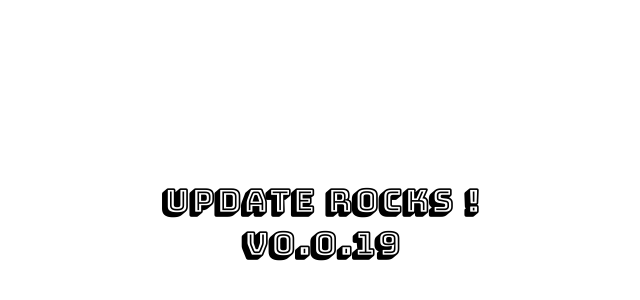
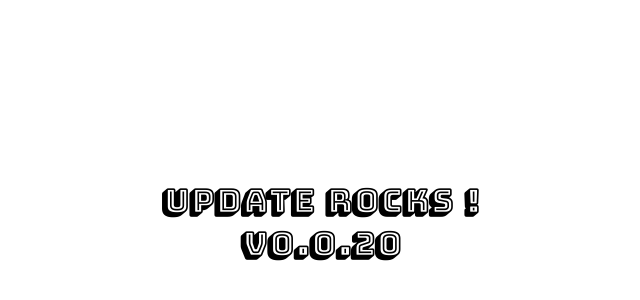
Before and after one commit to rllola/electron-example, a website: page src/index.html in a window 1280 px wide. Shown: the part 140-440 px from the top of the page, 320-960 px from the left. Drawn offline with Linux system fonts and the light colour scheme.

Commit message:
Test exact tuto

```diff
--- a/package.json
+++ b/package.json
@@ -1,7 +1,7 @@
 {
   "name": "electron-example",
   "productName": "electron-example",
-  "version": "0.0.19",
+  "version": "0.0.20",
   "description": "My Electron application description",
   "main": "src/index.js",
   "scripts": {
--- a/src/index.html
+++ b/src/index.html
@@ -8,6 +8,6 @@
   <body style="font-weight: bold; font-size: 2em; font-family: 'Bungee Shade', cursive; margin-top: 25%; text-align: center;">
     Update Rocks !
     <br/>
-    v0.0.19
+    v0.0.20
   </body>
 </html>
```
Also changed, not shown: .travis.yml, 1 other file.
